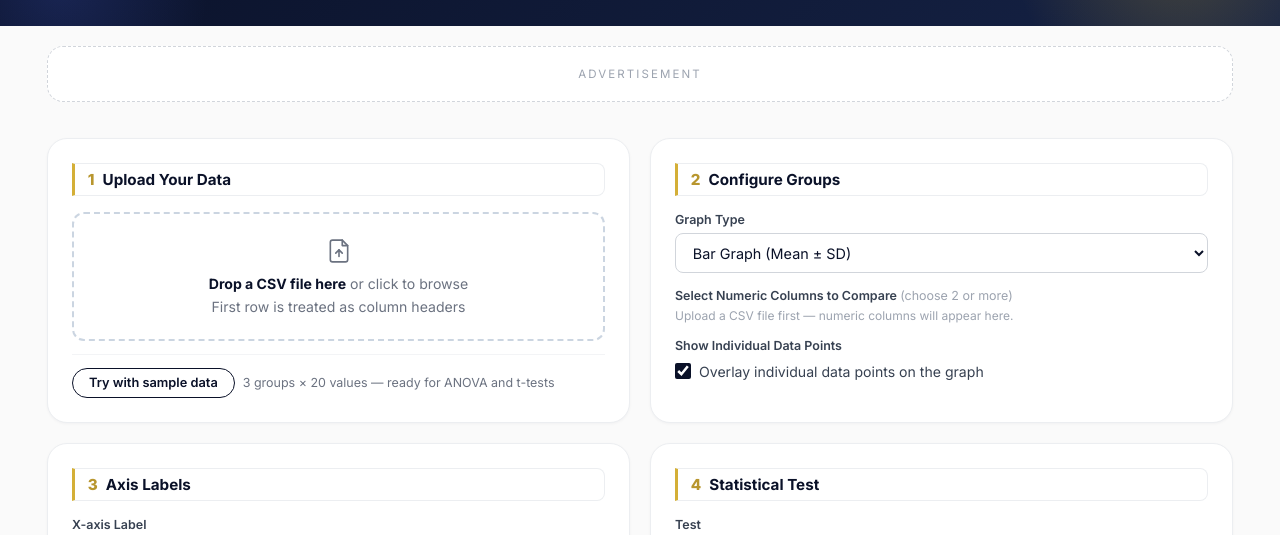
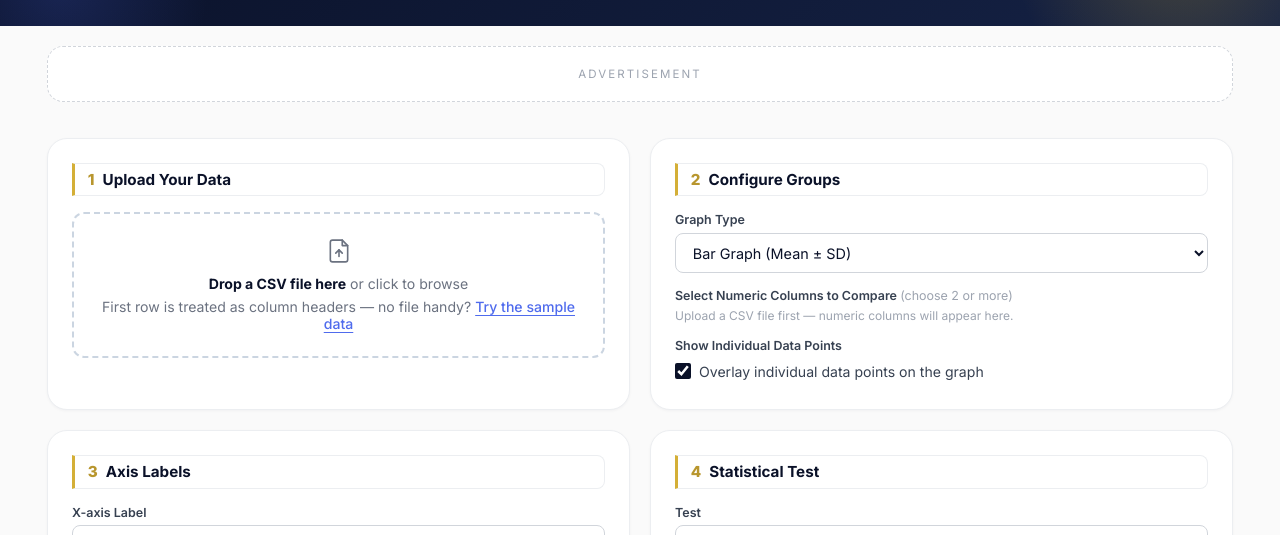
Before and after one commit to kwangwoo-ko/statistics-landing, a plain HTML site: page tool/index.html in a window 1280 px wide. Shown: the part 197-732 px from the top of the page. Drawn offline with nearby package versions, Linux system fonts and the light colour scheme.

Commit message:
Shrink sample loader to inline link in drop zone

```diff
--- a/tool/app.js
+++ b/tool/app.js
@@ -370,7 +370,8 @@
     dz.classList.remove('drag');
     if (e.dataTransfer.files.length) handleFile(e.dataTransfer.files[0]);
   });
-  el('loadSample').addEventListener('click', function () {
+  el('loadSample').addEventListener('click', function (e) {
+    e.preventDefault();
     parseCSVText(SAMPLE_CSV, 'sample_data.csv');
   });
   el('columnsBox').addEventListener('change', updateGenerateState);
--- a/tool/index.html
+++ b/tool/index.html
@@ -73,8 +73,8 @@
     .file-status { margin-top: .7rem; font-size: .82rem; color: #374151; display: none; }
     .btn-mini { background: #fff; color: #0A1128; border: 1.5px solid #0A1128; border-radius: 999px; padding: .4rem 1rem; font-weight: 600; font-size: .8rem; cursor: pointer; transition: all .2s; font-family: inherit; }
     .btn-mini:hover { background: #F4F5F7; border-color: #D4AF37; }
-    .sample-row { display: flex; align-items: center; flex-wrap: wrap; gap: .5rem; margin-top: .8rem; padding-top: .8rem; border-top: 1px solid #F3F4F6; }
-    .dl-label { font-size: .78rem; color: #6B7280; }
+    #loadSample { color: #4F6BED; text-decoration: underline; text-underline-offset: 3px; cursor: pointer; font-weight: 500; }
+    #loadSample:hover { color: #0A1128; }
 
     /* GENERATE */
     .btn-generate { width: 100%; padding: .95rem; background: #0A1128; color: #fff; border: none; border-radius: 999px; font-size: 1.05rem; font-weight: 700; cursor: pointer; transition: all .3s; font-family: inherit; box-shadow: 0 6px 18px rgba(10,17,40,.25); }
@@ -167,14 +167,11 @@
         <div class="drop" id="dropZone">
           <svg width="26" height="26" viewBox="0 0 24 24" fill="none" stroke="#6B7280" stroke-width="1.5" stroke-linecap="round" stroke-linejoin="round"><path d="M15 2H6a2 2 0 0 0-2 2v16a2 2 0 0 0 2 2h12a2 2 0 0 0 2-2V7Z"/><path d="M15 2v5h5"/><path d="M12 17v-6"/><path d="m9 14 3-3 3 3"/></svg>
           <p><strong>Drop a CSV file here</strong> or click to browse</p>
-          <p>First row is treated as column headers</p>
+          <p class="hint">First row is treated as column headers — no file handy? <a id="loadSample" href="#">Try the sample data</a></p>
           <input type="file" id="fileInput" accept=".csv" style="display:none" />
         </div>
         <div class="file-status" id="fileStatus"></div>
-        <div class="sample-row">
-          <button class="btn-mini" id="loadSample">Try with sample data</button>
-          <span class="dl-label">3 groups × 20 values — ready for ANOVA and t-tests</span>
-        </div>
+        <div style="margin-top: .7rem;"></div>
         <div class="error-box" id="fileError"></div>
       </div>
 
```
